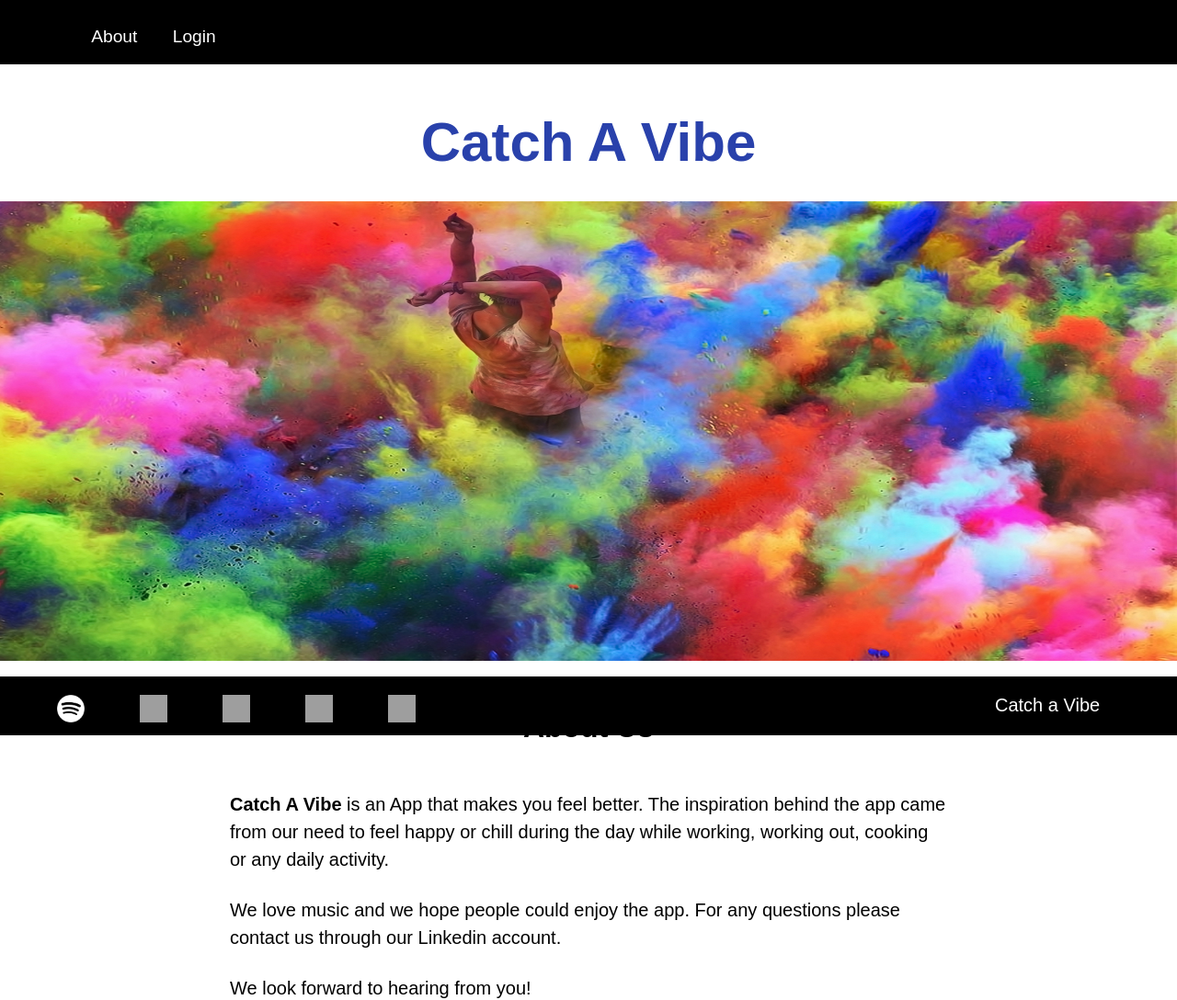
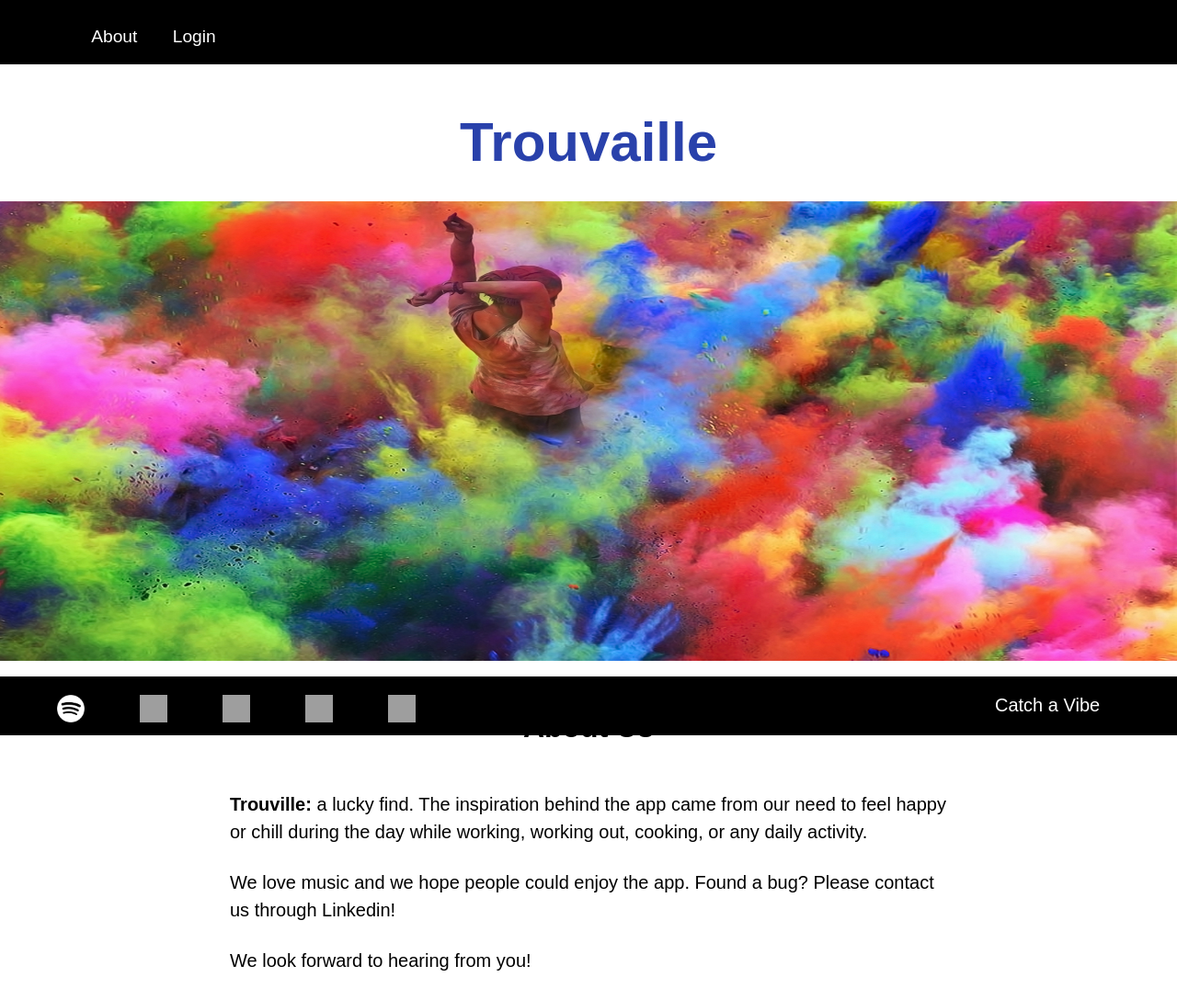
Before and after one commit to MachineLearners10/SpotifyApp, a React app: page /about in a window 1280 px wide. Shown: the top 1088 px of the page at 92% size. Built offline with nearby package versions, Linux system fonts and the light colour scheme; grey boxes are pictures that could not be loaded.

Commit message:
fixed genre naming and changed name

```diff
--- a/frontend/App.js
+++ b/frontend/App.js
@@ -8,8 +8,8 @@ const App = () => {
   return (
     <div history={history}>
       {performance.navigation.type === performance.navigation.TYPE_RELOAD && window.location.replace(
-        // "http://localhost:8888"
-        "https://catch-a-vibe.herokuapp.com"
+        "http://localhost:8888"
+        // "https://catch-a-vibe.herokuapp.com"
         )}
       <MainRoutes />
     </div>
--- a/frontend/components/About.js
+++ b/frontend/components/About.js
@@ -36,18 +36,17 @@ function About() {
     <div className="about_container">
       {/* First container */}
       <div>
-        <h4 className="about-title">Catch A Vibe</h4>
+        <h4 className="about-title">Trouvaille</h4>
         <img className="color_image " src={"image1.jpg"} alt="" />
         <h4 className="about-subtitle">About Us</h4>
         <p className="about-detail">
-          <strong>Catch A Vibe</strong> is an App that makes you feel better.
+          <strong>Trouville:</strong> a lucky find.
           The inspiration behind the app came from our need to feel happy or
-          chill during the day while working, working out, cooking or any daily
+          chill during the day while working, working out, cooking, or any daily
           activity.
         </p>
         <p className="about-detail">
-          We love music and we hope people could enjoy the app. For any
-          questions please contact us through our Linkedin account.
+          We love music and we hope people could enjoy the app. Found a bug? Please contact us through Linkedin!
         </p>
         <p className="about-detail">We look forward to hearing from you!</p>
       </div>
--- a/frontend/components/Genre.js
+++ b/frontend/components/Genre.js
@@ -21,8 +21,8 @@ class Genre extends React.Component {
     evt.target.classList = "button-style clicked";
     function pageRedirect() {
       return window.location.replace(
-        `https://catch-a-vibe.herokuapp.com/playlist`
-        // "http://localhost:8888/playlist"
+        // `https://catch-a-vibe.herokuapp.com/playlist`
+        "http://localhost:8888/playlist"
       );
     }
     pageRedirect();
--- a/frontend/components/HelloWorld.js
+++ b/frontend/components/HelloWorld.js
@@ -38,7 +38,7 @@ class HelloWorld extends React.Component {
   render() {
     return (
       <div className="main-content">
-        <h1 className="welcome">Welcome, {this.props.user.spotifyId}</h1>
+        <h1 className="welcome">Welcome, {this.props.user.spotifyId} {console.log(this.props.user)}</h1>
         <h2 className="welcome-subtitle">What's the vibe today?</h2>
         <Mood />
       </div>
--- a/frontend/components/Login.js
+++ b/frontend/components/Login.js
@@ -3,7 +3,7 @@ import React from "react";
 const Login = () => {
   return (
     <div className="login-form">
-      <h1 className="title">Welcome to Catch A Vibe </h1>
+      <h1 className="title">Trouvaille (noun) : a lucky find</h1>
       <a href="/auth/spotify" className="button-two">
         Login
       </a>
--- a/frontend/components/Mood.js
+++ b/frontend/components/Mood.js
@@ -13,8 +13,8 @@ class Mood extends React.Component {
     this.setState({ [evt.target.name]: evt.target.value });
     function pageRedirect() {
       return window.location.replace(
-        `https://catch-a-vibe.herokuapp.com/genre`
-        // "http://localhost:8888/genre"
+        // `https://catch-a-vibe.herokuapp.com/genre`
+        "http://localhost:8888/genre"
       );
     }
     pageRedirect();
--- a/frontend/components/TopMenu.js
+++ b/frontend/components/TopMenu.js
@@ -20,8 +20,8 @@ const TopMenu = () => {
             </Link>
             <Link to="/about">About</Link>
             <a href=
-            // "http://localhost:8888"
-            "https://catch-a-vibe.herokuapp.com"
+            "http://localhost:8888"
+            // "https://catch-a-vibe.herokuapp.com"
             >Sign out</a>
           </div>
         </nav>
--- a/frontend/components/playlist/SongRow.js
+++ b/frontend/components/playlist/SongRow.js
@@ -60,7 +60,6 @@ function SongRow({ song, order, convertDuration, likedSongs }) {
       </div>
       <div className="songRow_right">
         <p className="albumName">{song.album.name}</p>
-        <p className="mood">chill</p>
         {likedSongs[order - 1] ? (
           <FavoriteIcon
             className="favorited"
```
